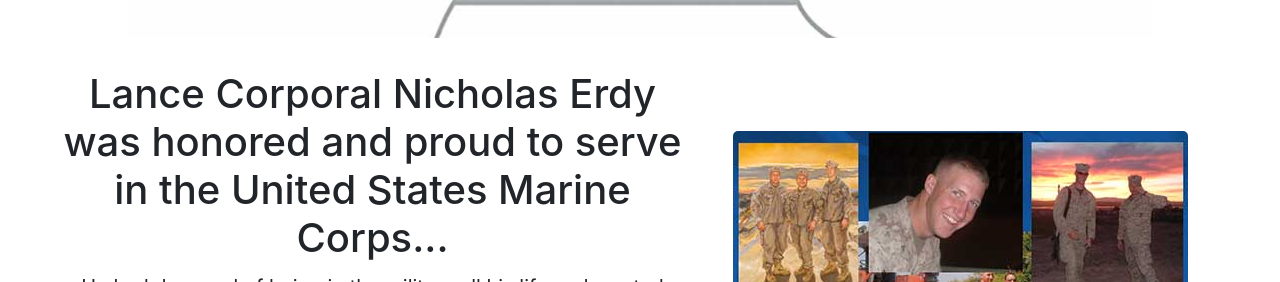
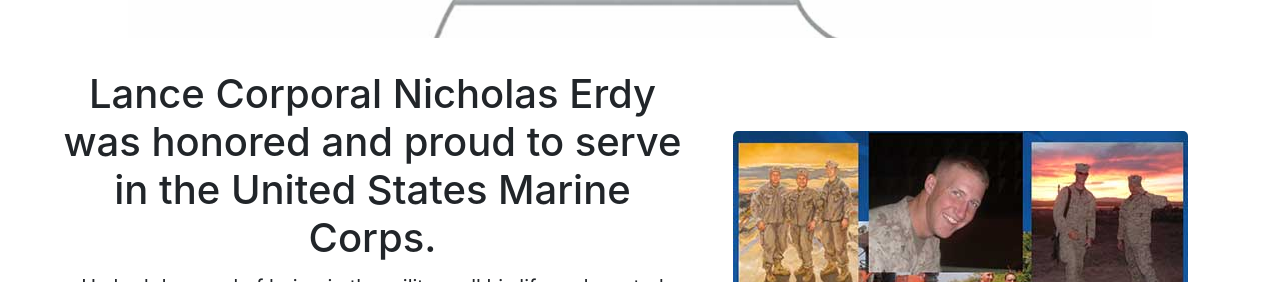
Before and after one commit to khepf/nef, a React (Create React App) app: page / in a window 1280 px wide. Shown: the part 518-800 px from the top of the page. Built offline with nearby package versions, Linux system fonts and the light colour scheme.

Commit message:
test cache 2

```diff
--- a/src/components/HomeSections.js
+++ b/src/components/HomeSections.js
@@ -10,7 +10,7 @@
     return (<Fragment>
       <section className="Section1">
       <div className="Section1-1">
-        <h1>Lance Corporal Nicholas Erdy was honored and proud to serve in the United States Marine Corps...</h1>
+        <h1>Lance Corporal Nicholas Erdy was honored and proud to serve in the United States Marine Corps.</h1>
         <p className="lead">He had dreamed of being in the military all his life and wanted nothing more than to be in Iraq where he could help his Marine brothers.</p>
         <p className="lead">On May 11, 2005, Nick gave the greatest sacrifice of all - his life. During Operation Matador, Nick was on a mission in the Al Anbar Province of Iraq when his Armored Assault Vehicle was hit by an I.E.D. He was only 21 years old on the day that he and five other Marines were killed in that attack. </p>
         <p className="lead">In Nick's memory, his family has created the Nick Erdy Foundation, a 501(C)(3) organization dedicated to benefit several scholarship funds and not-for-profit groups. Go to the About page to learn more on how your contributions have helped to give back. </p>
```
Also changed, not shown: 1 other file (tests, documents, lock files or other folders).
